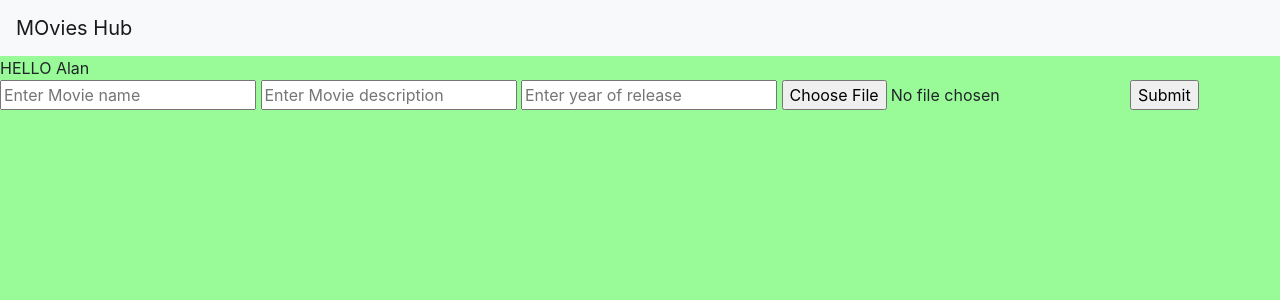
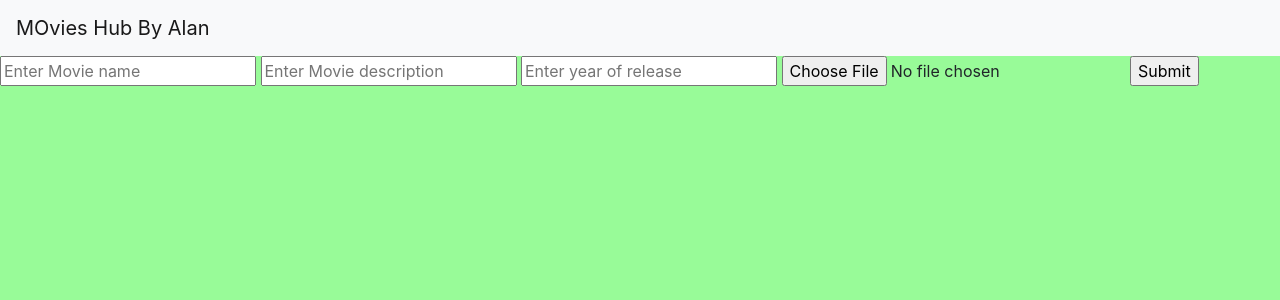
Before and after one commit to alluani65/CI-CD-pipeline-move, a Django app: page /add/ in a window 1280 px wide. Shown: the top 300 px of the page. Run offline with Django 5.2, Linux system fonts and the light colour scheme.

Commit message:
changed the base file

```diff
--- a/templates/base.html
+++ b/templates/base.html
@@ -11,10 +11,10 @@
 <!-- Image and text -->
 <nav class="navbar navbar-light bg-light">
   <a class="navbar-brand" href="#">
-   MOvies Hub
+   MOvies Hub By Alan
   </a>
 </nav>
-HELLO Alan
+
 {% block body %}
 {%endblock%}
 </body>
```
Also changed, not shown: 1 other file.
